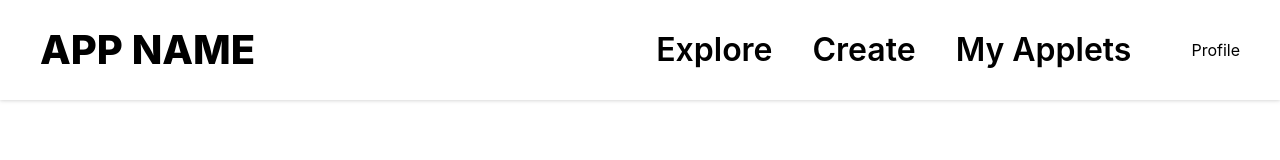
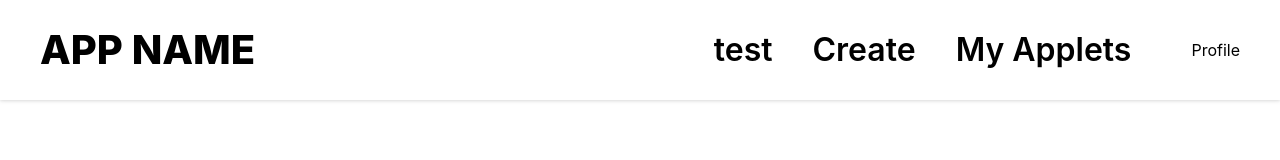
Before and after one commit to Nathandelenclos/Area, a React (Create React App) app in the folder web/: page /create-applet in a window 1280 px wide. Shown: the top 160 px of the page. Built offline with nearby package versions, Linux system fonts and the light colour scheme.

Commit message:
feat: add application context

```diff
--- a/web/craco.config.js
+++ b/web/craco.config.js
@@ -1,13 +1,15 @@
-const path = require('path');
+const path = require("path");
 module.exports = {
   webpack: {
     alias: {
-      '@src': path.resolve(__dirname, 'src/'),
-      '@pages': path.resolve(__dirname, 'src/pages/'),
-      '@components': path.resolve(__dirname, 'src/components/'),
-      '@assets': path.resolve(__dirname, 'src/assets/'),
-      '@utils': path.resolve(__dirname, 'src/utils/'),
-      '@styles': path.resolve(__dirname, 'src/styles/'),
+      "@src": path.resolve(__dirname, "src/"),
+      "@pages": path.resolve(__dirname, "src/pages/"),
+      "@components": path.resolve(__dirname, "src/components/"),
+      "@assets": path.resolve(__dirname, "src/assets/"),
+      "@utils": path.resolve(__dirname, "src/utils/"),
+      "@styles": path.resolve(__dirname, "src/styles/"),
+      "@lang": path.resolve(__dirname, "src/lang/"),
+      "@interfaces": path.resolve(__dirname, "src/interfaces/"),
     },
   },
 };
--- a/web/src/components/NavBar.tsx
+++ b/web/src/components/NavBar.tsx
@@ -1,12 +1,14 @@
 import React from "react";
+import AppContext from "context/AppContextProvider";
 
 function NavBar() {
+  const { translate } = AppContext();
   return (
     <div className="w-full h-full drop-shadow bg-white flex justify-between px-10 py-5 align-center">
       <p className="text-[40px] font-extrabold">APP NAME</p>
       <div className="h-100 flex items-center flex-row">
         <div className="h-100 flex items-center flex-row px-10">
-          <p className="font-semibold px-5 text-[32px]">Explore</p>
+          <p className="font-semibold px-5 text-[32px]">{translate("test")}</p>
           <p className="font-semibold px-5 text-[32px]">Create</p>
           <p className="font-semibold px-5 text-[32px]">My Applets</p>
         </div>
--- a/web/src/components/OtherConnectionOptionsSeparator.tsx
+++ b/web/src/components/OtherConnectionOptionsSeparator.tsx
@@ -1,5 +1,4 @@
 import React from "react";
-import { Link } from "react-router-dom";
 
 function OtherConnectionsOptionsSeparator() {
   return (
--- a/web/src/components/OtherConnectionsButtons.tsx
+++ b/web/src/components/OtherConnectionsButtons.tsx
@@ -1,5 +1,4 @@
 import React from "react";
-import { Link } from "react-router-dom";
 
 function OtherConnectionsButtons() {
   return (
--- a/web/src/components/SignInMainComponent.tsx
+++ b/web/src/components/SignInMainComponent.tsx
@@ -1,5 +1,4 @@
 import React from "react";
-import { Link } from "react-router-dom";
 import OtherConnectionsOptionsSeparator from "./OtherConnectionOptionsSeparator";
 import OtherConnectionsButtons from "./OtherConnectionsButtons";
 import SignInForms from "./SignInForms";
--- /dev/null
+++ b/web/src/context/AppContextProvider.tsx
@@ -0,0 +1,49 @@
+import React, { createContext, FC, ReactNode, useState } from "react";
+import lang, { Language } from "@src/lang";
+import Lang from "@src/lang";
+
+export type AppContextType = {
+  language: string;
+  translate: (key: string) => string;
+  setLanguage: (language: Language) => void;
+};
+export const ApplicationContext = createContext<AppContextType>({
+  language: Language.FR,
+  translate: (key: string) => key,
+  setLanguage: (language: Language) => language,
+});
+
+type AppContextProviderProps = {
+  children: ReactNode;
+};
+
+export const AppContextProvider: FC<AppContextProviderProps> = ({
+  children,
+}: AppContextProviderProps) => {
+  const [language, setLang] = useState(Language.FR);
+
+  const setLanguage = (language: Language) => {
+    setLang(language);
+  };
+
+  const translate = (key: string) => {
+    // eslint-disable-next-line @typescript-eslint/ban-ts-comment
+    // @ts-ignore
+    return lang[language][key];
+  };
+  return (
+    <ApplicationContext.Provider
+      value={{
+        language,
+        translate,
+        setLanguage,
+      }}
+    >
+      {children}
+    </ApplicationContext.Provider>
+  );
+};
+
+const AppContext: () => AppContextType = () =>
+  React.useContext(ApplicationContext);
+export default AppContext;
--- a/web/src/index.tsx
+++ b/web/src/index.tsx
@@ -3,14 +3,17 @@ import ReactDOM from "react-dom/client";
 import "./index.css";
 import App from "./App";
 import reportWebVitals from "./reportWebVitals";
+import { AppContextProvider } from "@src/context/AppContextProvider";
 
 const root = ReactDOM.createRoot(
   document.getElementById("root") as HTMLElement,
 );
 root.render(
-  <React.StrictMode>
-    <App />
-  </React.StrictMode>,
+  <AppContextProvider>
+    <React.StrictMode>
+      <App />
+    </React.StrictMode>
+  </AppContextProvider>,
 );
 
 // If you want to start measuring performance in your app, pass a function
--- /dev/null
+++ b/web/src/lang/en.json
@@ -0,0 +1,3 @@
+{
+  "test": "test"
+}
--- /dev/null
+++ b/web/src/lang/fr.json
@@ -0,0 +1,3 @@
+{
+  "test": "test"
+}
--- /dev/null
+++ b/web/src/lang/index.ts
@@ -0,0 +1,12 @@
+import fr from "./fr.json";
+import en from "./en.json";
+
+export enum Language {
+  FR = "fr",
+  EN = "en",
+}
+
+export default {
+  fr,
+  en,
+};
--- a/web/tsconfig.json
+++ b/web/tsconfig.json
@@ -27,6 +27,8 @@
       "@styles/*": ["styles/*"],
       "@utils/*": ["utils/*"],
       "@assets/*": ["assets/*"],
+      "@interfaces/*": ["interfaces/*"],
+      "@lang/*": ["lang/*"],
     }
   },
   "include": [
```
Also changed, not shown: 1 other file (tests, documents, lock files or other folders).
